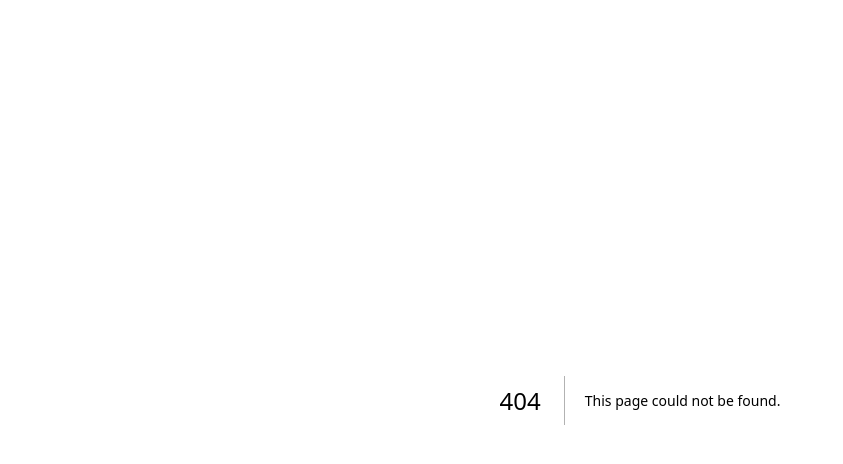
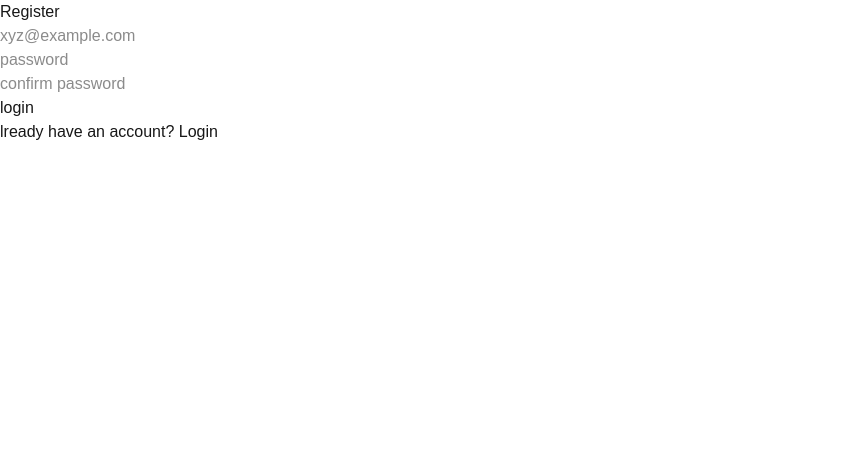
Before and after one commit to thissidemayur/ContentBanao, a Next.js app: page /register in a window 1280 px wide. Before the commit this address had no page. Shown: the top 464 px of the page, without its empty margins (0-843 px from the left). Built offline with nearby package versions, Linux system fonts and the light colour scheme.

Commit message:
feat(register): use nextauth to implement user registeration for Credentials only

```diff
--- /dev/null
+++ b/app/register/page.tsx
@@ -0,0 +1,101 @@
+"use client"
+import { useRouter } from 'next/navigation';
+import React, { useState } from 'react'
+
+function page() {
+    const [email, setEmail] = useState("")
+    const [password, setPassword] = useState("")
+    const [confirmPassword, setConfirmPassword] = useState("");
+    const [error, setError] = useState<string | null>(null)
+    const [isLoading, setIsLoading] = useState(false)
+    const [success, setSuccess] = useState(false)
+
+    const router = useRouter()
+
+    const submitRegistrationData = async (e: React.FormEvent<HTMLFormElement>) => {
+        e.preventDefault()
+
+        if (password !== confirmPassword) {
+            alert("password are not matching")
+            return
+        }
+
+        try {
+            setIsLoading(true)
+            setError("")
+            const res = await fetch("/api/auth/register", {
+                method: "POST",
+                headers: {
+                    "content-Type": "application/json"
+                },
+                body: JSON.stringify({
+                    email,
+                    password
+                })
+            })
+            const data = await res.json();
+
+
+            if (!res.ok) {
+                setError(data.error || "Regiestration failed!")
+            }
+            if (res.ok) {
+                setIsLoading(false)
+                setSuccess(true)
+                setTimeout(() => {
+                    router.push("/login")
+                }, 3000);
+            }
+
+        } catch (err) {
+            if (err instanceof Error) setError(err?.message)
+            else setError("An unexpected error occured")
+        } finally {
+            setIsLoading(false)
+        }
+    }
+
+
+
+    return (
+        <div>
+            <h1>Register</h1>
+            {error && <p className='bg-red-700 text-white text-2xl'>{error}</p>}
+            {success && <p className='bg-green-700 text-white text-2xl'>{"User created successfully!"}</p>}
+            <form onSubmit={submitRegistrationData}>
+                {/* email */}
+                <div></div>
+                <input
+                    type='email'
+                    placeholder='xyz@example.com'
+                    value={email}
+                    onChange={(e) => setEmail(e.target.value)}
+                />
+                {/*  password */}
+                <div></div>
+                <input
+                    type="text"
+                    onChange={(e) => setPassword(e.target.value)}
+                    value={password}
+                    placeholder='password'
+                />
+
+                {/* revalidate password */}
+                <div></div>
+                <input
+                    type="text"
+                    onChange={(e) => setConfirmPassword(e.target.value)}
+                    value={confirmPassword}
+                    placeholder='confirm password'
+                />
+                <div></div>
+
+                <button type='submit' disabled={isLoading ? true : false} > {isLoading ? "sigining..." : "login"}</button>
+
+            </form>
+            <div><p>lready have an account? <a href="/login">Login</a></p></div>
+        </div>
+    )
+}
+
+export default page
```
